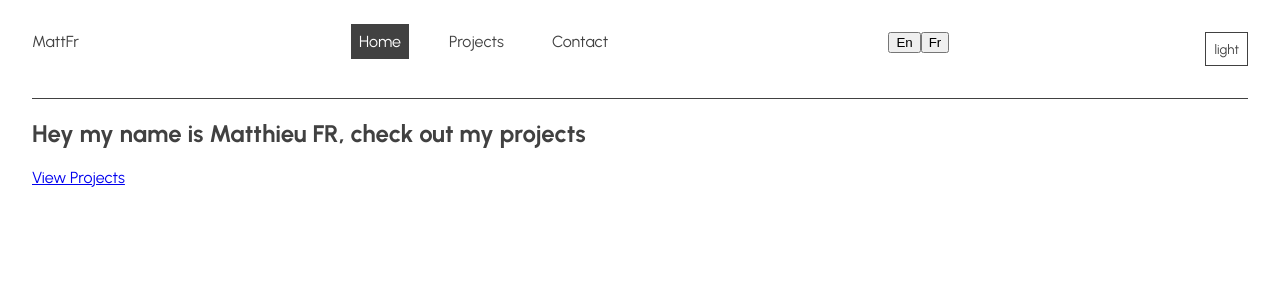
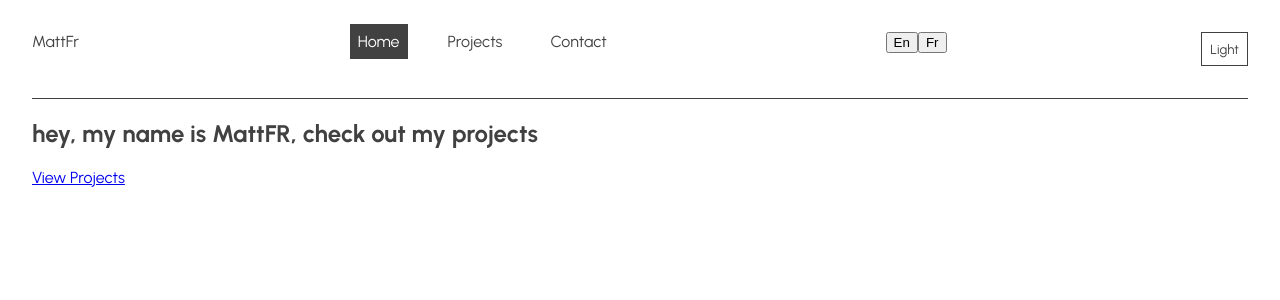
Before and after one commit to Matt-Fr/portfolio, a React (Create React App) app: page / in a window 1280 px wide. Shown: the top 300 px of the page. Built offline with nearby package versions, Linux system fonts and the light colour scheme.

Commit message:
added translation

```diff
--- a/src/components/LanguageBtn.js
+++ b/src/components/LanguageBtn.js
@@ -1,10 +1,25 @@
 import React from "react";
+import { useGlobalContext } from "../context";
 
 const LanguageBtn = () => {
+  const { language, setLanguage, writeBilingualContent } = useGlobalContext();
+
   return (
     <div>
-      <button>En</button>
-      <button>Fr</button>
+      <button
+        onClick={() => {
+          setLanguage("en");
+        }}
+      >
+        En
+      </button>
+      <button
+        onClick={() => {
+          setLanguage("fr");
+        }}
+      >
+        Fr
+      </button>
     </div>
   );
 };
--- a/src/components/Navbar.js
+++ b/src/components/Navbar.js
@@ -1,17 +1,19 @@
 import React from "react";
 import { NavLink } from "react-router-dom";
+import { useGlobalContext } from "../context";
 
 const Navbar = () => {
+  const { language, setLanguage, writeBilingualContent } = useGlobalContext();
   return (
     <nav className="navbar">
       <NavLink className="navbar-element" to="/">
-        Home
+        {writeBilingualContent("Home", "Accueil")}
       </NavLink>
       <NavLink className="navbar-element" to="projects">
-        Projects
+        {writeBilingualContent("Projects", "Projets")}
       </NavLink>
       <NavLink className="navbar-element" to="contact">
-        Contact
+        {writeBilingualContent("Contact", "Contact")}
       </NavLink>
     </nav>
   );
--- a/src/components/ToggleTheme.js
+++ b/src/components/ToggleTheme.js
@@ -1,4 +1,5 @@
 import React, { useEffect, useState } from "react";
+import { useGlobalContext } from "../context";
 
 const getStoragetheme = () => {
   let theme = "light-theme";
@@ -9,6 +10,8 @@ const getStoragetheme = () => {
 };
 
 const ToggleTheme = () => {
+  const { language, setLanguage, writeBilingualContent } = useGlobalContext();
+
   const [theme, setTheme] = useState(getStoragetheme());
 
   const toggleTheme = () => {
@@ -23,7 +26,9 @@ const ToggleTheme = () => {
   }, [theme]);
   return (
     <button onClick={toggleTheme} className="themeBtn">
-      {theme === "light-theme" ? "light" : "dark"}
+      {theme === "light-theme"
+        ? writeBilingualContent("Light", "Clair")
+        : writeBilingualContent("Dark", "Sombre")}
     </button>
   );
 };
--- a/src/context.js
+++ b/src/context.js
@@ -1,11 +1,23 @@
-import React, { useState, useContext, useEffect } from "react";
+import React, { useState, useContext } from "react";
 
 const AppContext = React.createContext();
 
 const AppProvider = ({ children }) => {
   const [language, setLanguage] = useState("en");
 
-  return <AppContext.Provider value={{}}>{children}</AppContext.Provider>;
+  const writeBilingualContent = (eng, fr) => {
+    if (language === "en") {
+      return eng;
+    } else return fr;
+  };
+
+  return (
+    <AppContext.Provider
+      value={{ language, setLanguage, writeBilingualContent }}
+    >
+      {children}
+    </AppContext.Provider>
+  );
 };
 
 export const useGlobalContext = () => {
--- a/src/index.js
+++ b/src/index.js
@@ -3,11 +3,14 @@ import ReactDOM from "react-dom/client";
 import "./index.scss";
 import App from "./App";
 import reportWebVitals from "./reportWebVitals";
+import { AppProvider } from "./context";
 
 const root = ReactDOM.createRoot(document.getElementById("root"));
 root.render(
   <React.StrictMode>
-    <App />
+    <AppProvider>
+      <App />
+    </AppProvider>
   </React.StrictMode>
 );
 
--- a/src/pages/Home.js
+++ b/src/pages/Home.js
@@ -1,11 +1,22 @@
 import React from "react";
 import { Link } from "react-router-dom";
+import { useGlobalContext } from "../context";
+import Projects from "./Projects";
 
 const Home = () => {
+  const { language, setLanguage, writeBilingualContent } = useGlobalContext();
+  console.log(language);
   return (
     <section>
-      <h1>Hey my name is Matthieu FR, check out my projects</h1>
-      <Link to="/projects">View Projects</Link>
+      <h1>
+        {writeBilingualContent(
+          "hey, my name is MattFR, check out my projects",
+          "hey je m'appelle matt, regarde mes projets"
+        )}
+      </h1>
+      <Link to="/projects">
+        {writeBilingualContent("View Projects", "Voir mes projets")}
+      </Link>
     </section>
   );
 };
```
